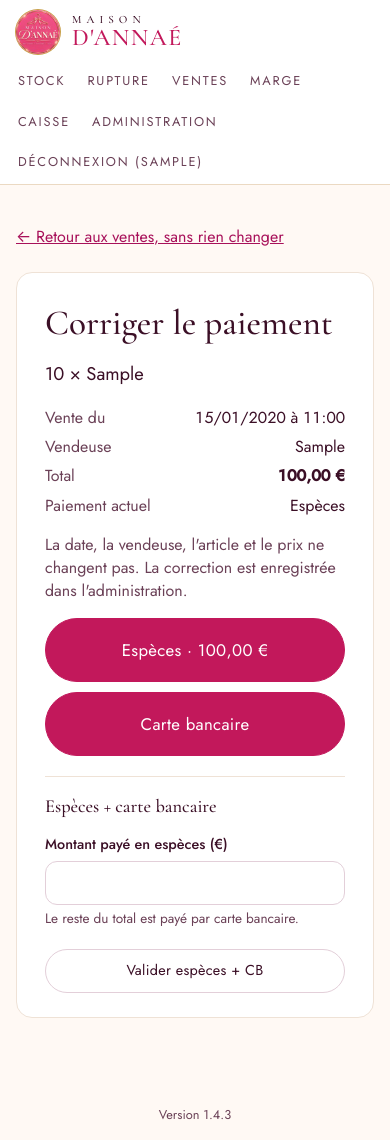
After one commit to garnarak/Maisondannae, a Django app: page /ventes/1/paiement/ in a window 390 px wide. The commit adds this page. Run offline with Django 5.2, Linux system fonts and the light colour scheme; a user stored in the database is signed in; tables that the repository leaves empty hold one stand-in row (values such as "Sample post").

Commit message:
Correction du mode de paiement d'une vente (1.4.3)
- Ventes (administrateurs) : bouton « Paiement » pour corriger espèces / CB /
  espèces + CB sans changer date, vendeuse, article ni prix
- Caisse et suivi espèces / CB recalculés ; avertissement si des espèces ont déjà
  été récupérées depuis la vente
- Chaque correction tracée (Administration → Corrections de paiement)
- Téléphone : mode de paiement affiché proprement sous le total

Co-Authored-By: Claude Opus 5.5 <noreply@anthropic.com>
Claude-Session: https://claude.ai/code/session_01EXjq8G4pUZHnwvSgxoo2db

```diff
--- a/static/css/app.css
+++ b/static/css/app.css
@@ -253,3 +253,15 @@ td.col-categorie { font-size: .72rem; letter-spacing: .1em; text-transform: uppe
 }
 .sur-telephone { display: none; }
 @media (max-width: 760px) { .hors-telephone { display: none; } .sur-telephone { display: inline; } }
+
+/* Correction du paiement d'une vente */
+.msg-warning { background: var(--gold-soft); color: var(--gold-text); }
+.recap-vente { display: grid; grid-template-columns: auto 1fr; gap: 6px 16px; margin: 12px 0; }
+.recap-vente dt { color: var(--muted); }
+.recap-vente dd { margin: 0; text-align: right; font-variant-numeric: tabular-nums; }
+td.actions form { display: inline; }
+/* Cartes (tablette et téléphone) : le mode de paiement passe sous le total, aligné à droite. */
+@media (max-width: 760px) {
+  .table-wrap td[data-label="Total"] { flex-wrap: wrap; }
+  .table-wrap td[data-label="Total"] small.paiement-detail { flex-basis: 100%; text-align: right; }
+}
--- a/stock/models.py
+++ b/stock/models.py
@@ -205,3 +205,20 @@ class RecuperationEspeces(models.Model):
 
     def __str__(self):
         return f"{self.montant_recupere} € le {timezone.localtime(self.date):%d/%m/%Y %H:%M}"
+
+
+class CorrectionPaiement(models.Model):
+    """Trace d'une correction du mode de paiement d'une vente par un administrateur."""
+
+    vente = models.ForeignKey(Vente, on_delete=models.CASCADE, related_name="corrections_paiement")
+    date = models.DateTimeField(default=timezone.now)
+    administrateur = models.ForeignKey(settings.AUTH_USER_MODEL, on_delete=models.PROTECT, related_name="+")
+    ancien_paiement = models.CharField(max_length=10, choices=Vente.Paiement.choices, blank=True)
+    ancien_montant_especes = models.DecimalField(max_digits=10, decimal_places=2)
+    nouveau_paiement = models.CharField(max_length=10, choices=Vente.Paiement.choices)
+    nouveau_montant_especes = models.DecimalField(max_digits=10, decimal_places=2)
+
+    class Meta:
+        ordering = ["-date"]
+        verbose_name = "correction de paiement"
+        verbose_name_plural = "corrections de paiement"
--- a/stock/urls.py
+++ b/stock/urls.py
@@ -16,5 +16,6 @@ urlpatterns = [
     path("ventes/vendeuse/<int:pk>/", views.ventes_vendeuse, name="ventes_vendeuse"),
     path("ventes/en-ligne/", views.ventes_en_ligne, name="ventes_en_ligne"),
     path("ventes/<int:pk>/annuler/", views.annuler_vente, name="annuler_vente"),
+    path("ventes/<int:pk>/paiement/", views.corriger_paiement, name="corriger_paiement"),
     path("marge/", views.marge, name="marge"),
 ]
--- a/stock/views.py
+++ b/stock/views.py
@@ -347,6 +347,33 @@ def ventes_vendeuse(request, pk):
 
 
 @admin_required
+def corriger_paiement(request, pk):
+    vente = get_object_or_404(Vente.objects.select_related("reference", "vendeur"), pk=pk, canal=Vente.Canal.MAGASIN)
+    erreur = None
+    if request.method == "POST":
+        try:
+            montant = request.POST.get("montant_especes", "").strip().replace(",", ".")
+            montant = Decimal(montant) if montant else None
+            vente, caisse_deja_videe = services.corriger_paiement(
+                vente.pk, request.POST.get("paiement", ""), montant, request.user
+            )
+        except (services.PaiementInvalide, ArithmeticError) as e:
+            erreur = str(e) if isinstance(e, services.PaiementInvalide) else "Montant en espèces invalide."
+        else:
+            messages.success(request, f"Paiement corrigé : {vente.reference} — {vente.get_paiement_display()}.")
+            if caisse_deja_videe:
+                messages.warning(
+                    request,
+                    "Des espèces ont été récupérées depuis cette vente : le montant théorique en caisse a changé. "
+                    "Vérifiez la caisse.",
+                )
+            return redirect(request.POST.get("next") or "ventes")
+    return render(request, "stock/corriger_paiement.html", {
+        "vente": vente, "erreur": erreur, "next": request.GET.get("next") or request.POST.get("next", ""),
+    })
+
+
+@admin_required
 @require_POST
 def annuler_vente(request, pk):
     vente = get_object_or_404(Vente, pk=pk)
--- a/templates/stock/_vente_ligne.html
+++ b/templates/stock/_vente_ligne.html
@@ -15,6 +15,7 @@
   <td data-label="Vendeur">{% if v.vendeur %}{{ v.vendeur.get_short_name|default:v.vendeur.username }}{% else %}<span class="muted">—</span>{% endif %}</td>
   {% if user.is_admin %}
   <td>
+    {% if v.canal == "magasin" %}<a class="button" href="{% url 'corriger_paiement' v.pk %}?next={{ request.get_full_path|urlencode }}">Paiement</a>{% endif %}
     <form method="post" action="{% url 'annuler_vente' v.pk %}" onsubmit="return confirm('Annuler cette vente et remettre l\'article en stock ?')">{% csrf_token %}
       <button class="danger">Annuler</button>
     </form>
--- /dev/null
+++ b/templates/stock/corriger_paiement.html
@@ -0,0 +1,35 @@
+{% extends "base.html" %}
+{% block title %}Corriger le paiement{% endblock %}
+{% block content %}
+<p><a href="{{ next|default:'/ventes/' }}">← Retour aux ventes, sans rien changer</a></p>
+<div class="card narrow paiement">
+  <h1>Corriger le paiement</h1>
+  <p class="lead">{{ vente.quantite }} × {{ vente.reference }}</p>
+  <dl class="recap-vente">
+    <dt>Vente du</dt><dd>{{ vente.date|date:"d/m/Y à H:i" }}</dd>
+    <dt>Vendeuse</dt><dd>{{ vente.vendeur.get_short_name|default:vente.vendeur.username|default:"—" }}</dd>
+    <dt>Total</dt><dd><strong>{{ vente.chiffre_affaires|floatformat:"2g" }} €</strong></dd>
+    <dt>Paiement actuel</dt><dd>{% if vente.paiement == "mixte" %}{{ vente.montant_especes|floatformat:"2g" }} € esp. + {{ vente.montant_cb|floatformat:"2g" }} € CB{% else %}{{ vente.get_paiement_display|default:"non renseigné" }}{% endif %}</dd>
+  </dl>
+  <p class="muted">La date, la vendeuse, l'article et le prix ne changent pas. La correction est enregistrée dans l'administration.</p>
+  {% if erreur %}<div class="msg msg-error" role="alert">{{ erreur }}</div>{% endif %}
+
+  <form method="post">{% csrf_token %}
+    <input type="hidden" name="next" value="{{ next }}">
+    <div class="choix-paiement">
+      <button class="primary" name="paiement" value="especes">Espèces · {{ vente.chiffre_affaires|floatformat:"2g" }} €</button>
+      <button class="primary" name="paiement" value="cb">Carte bancaire</button>
+    </div>
+  </form>
+
+  <form method="post" class="mixte">{% csrf_token %}
+    <input type="hidden" name="next" value="{{ next }}">
+    <h2>Espèces + carte bancaire</h2>
+    <label>Montant payé en espèces (€)
+      <input type="number" name="montant_especes" step="0.01" min="0.01" inputmode="decimal" required>
+    </label>
+    <small class="muted">Le reste du total est payé par carte bancaire.</small>
+    <button class="block" name="paiement" value="mixte">Valider espèces + CB</button>
+  </form>
+</div>
+{% endblock %}
```
Also changed, not shown: stock/admin.py (+17 -1 lines), stock/services.py (+23 -1 lines), stock/tests/test_caisse.py (+53 -1 lines), CHANGELOG.md, stock/migrations/0007_correction_paiement.py (added).
